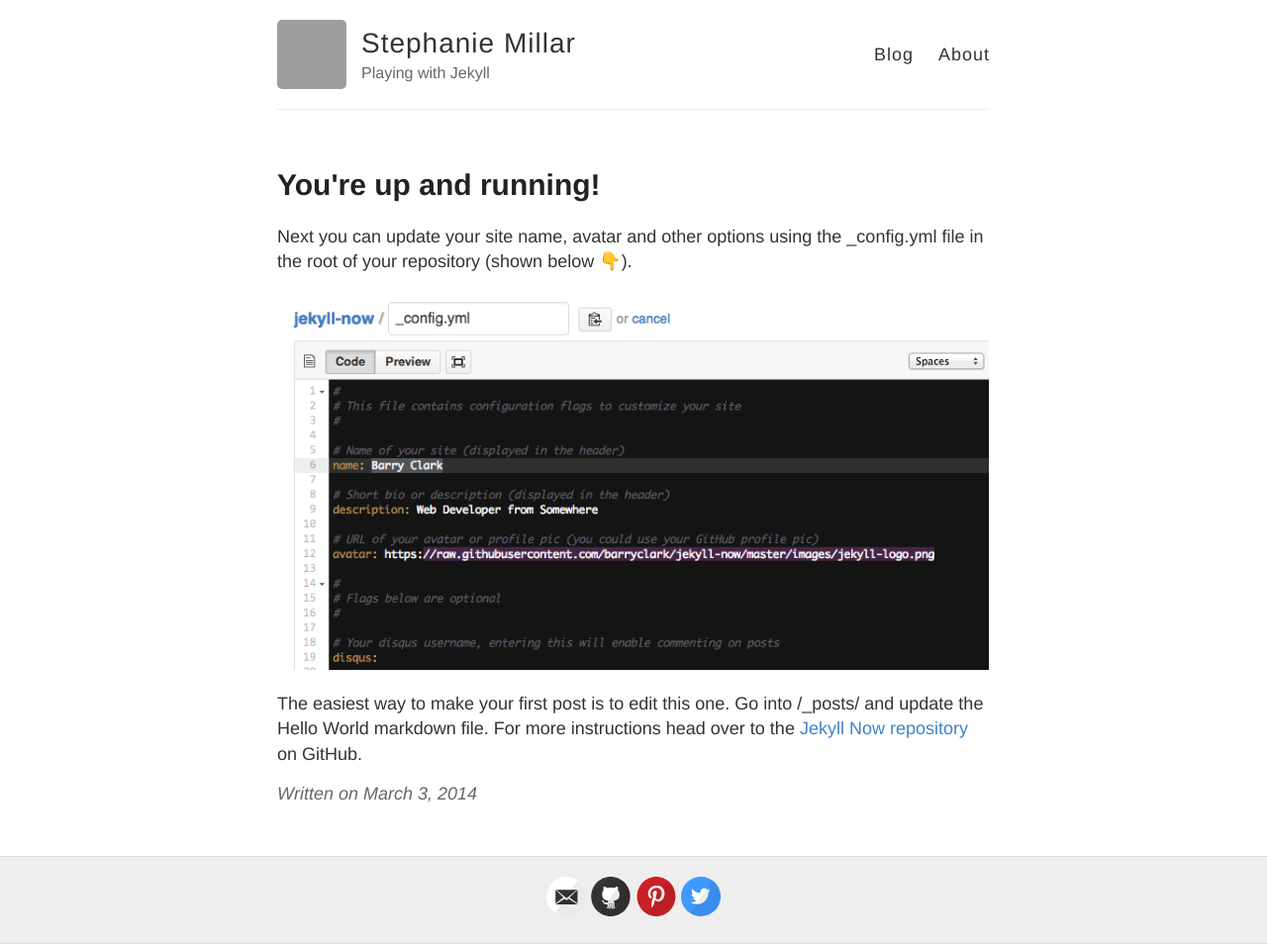
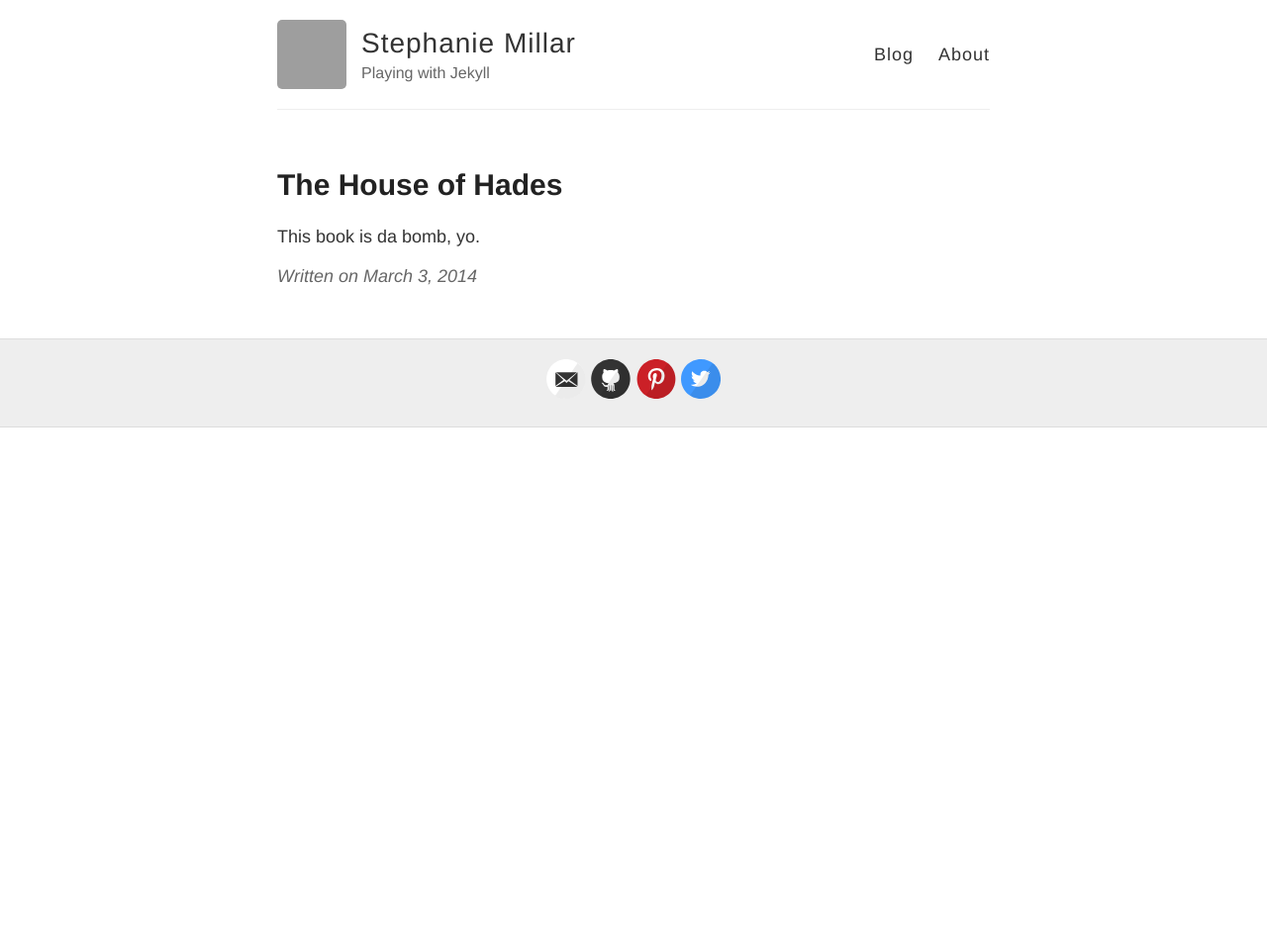
Before and after one commit to stephaniemillar/stephaniemillar.github.io, a Jekyll site: the page built from _posts/2014-3-3-Hello-World.md, in a window 1280 px wide. Shown: the whole page at 99% size. Built offline with Jekyll 4.4.1, drawn with Linux system fonts in a browser that asks for light colours; emoji names are drawn with the system emoji font; after the commit the page ends 900 px from its top, so only the background shows below that; grey boxes are pictures that could not be loaded.

Commit message:
Adding my first post

```diff
--- a/_posts/2014-3-3-Hello-World.md
+++ b/_posts/2014-3-3-Hello-World.md
@@ -1,10 +1,6 @@
 ---
 layout: post
-title: You're up and running!
+title: "The House of Hades"
 ---
 
-Next you can update your site name, avatar and other options using the _config.yml file in the root of your repository (shown below :point_down:).
-
-![_config.yml]({{ site.baseurl }}/images/config.png)
-
-The easiest way to make your first post is to edit this one. Go into /_posts/ and update the Hello World markdown file. For more instructions head over to the [Jekyll Now repository](https://github.com/barryclark/jekyll-now) on GitHub.
+This book is da bomb, yo.
```
